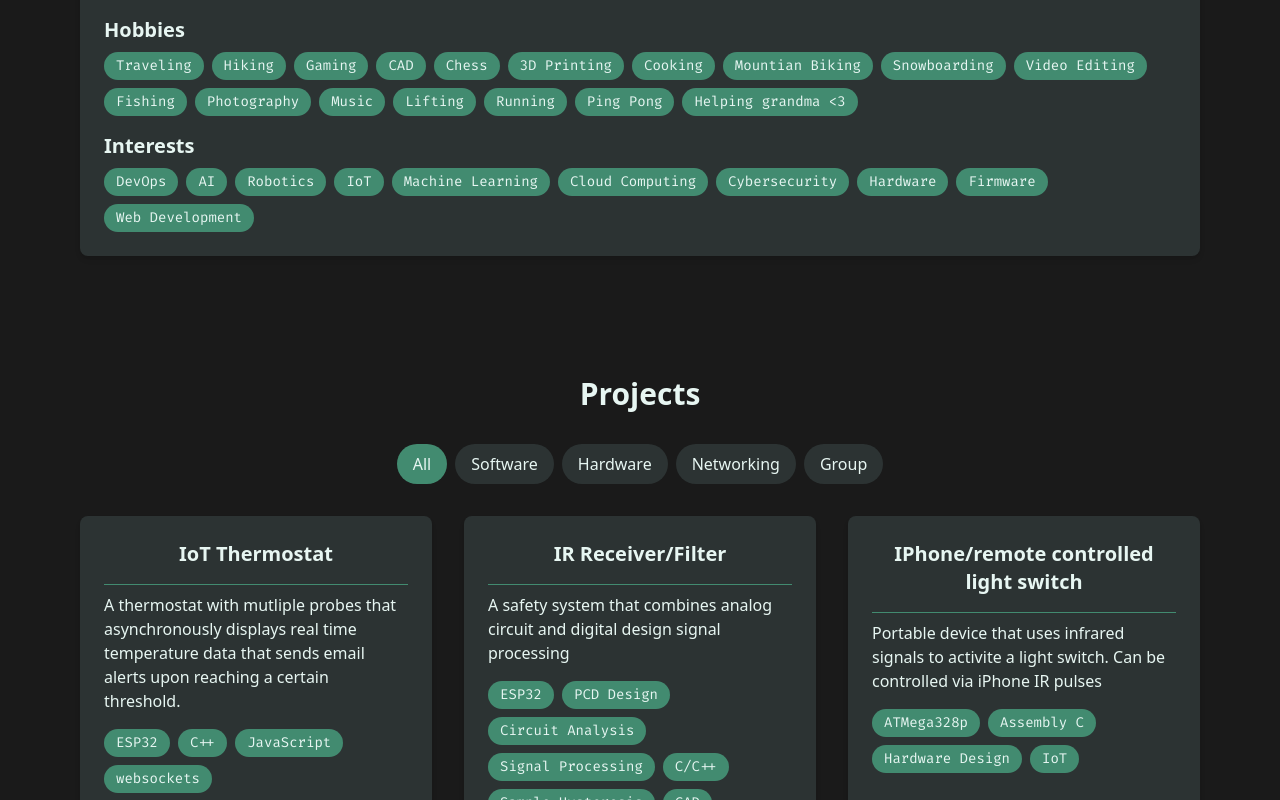
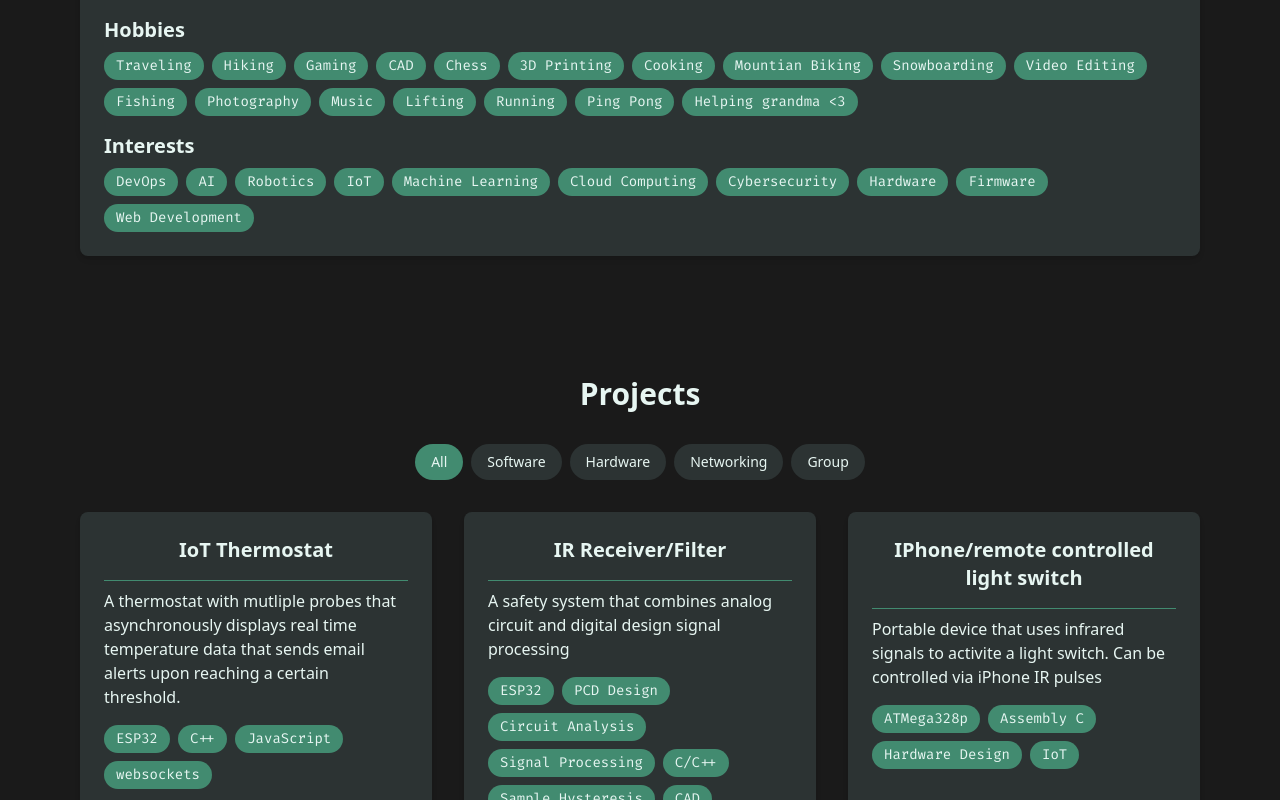
Before and after one commit to ZakMin11/personal-portfolio, a React (Vite) app: page / in a window 1280 px wide. Shown: the part 652-1452 px from the top of the page. Built offline with nearby package versions, Linux system fonts and the light colour scheme.

Commit message:
updated degree + scrolling, needs symbol fixing

```diff
--- a/src/components/AnimateOnScroll.tsx
+++ b/src/components/AnimateOnScroll.tsx
@@ -48,7 +48,7 @@ const useElementOnScreen = (options: Options): [React.RefObject<HTMLDivElement>,
 };
 
 
-const AnimateOnScroll = ({ children, reappear, threshold = 0.2 }: Props) => {
+const AnimateOnScroll = ({ children, reappear, threshold = 0.1 }: Props) => {
   const [containerRef, isVisible] = useElementOnScreen({
     threshold: threshold,
     reappear: reappear,
--- a/src/components/Hero.jsx
+++ b/src/components/Hero.jsx
@@ -19,7 +19,7 @@ const Hero = () => {
               <FaSchool className="mr-2" /> University of Iowa
             </p>
             <p className="text-xl text-text flex items-center justify-center md:justify-start">
-              <FaGraduationCap className="mr-2" /> Computer Science and Engineering
+              <FaGraduationCap className="mr-2" />Electrical Engineering and Computer Science
             </p>
           </div>
           <div className="text-center md:text-right space-y-4">
--- a/src/components/Projects.jsx
+++ b/src/components/Projects.jsx
@@ -39,7 +39,7 @@ const Projects = () => {
               <button
                 key={filter}
                 onClick={() => handleFilterChange(filter)}
-                className={`px-4 py-2 mx-1 rounded-full ${selectedFilter === filter ? 'bg-accent text-text' : 'bg-secondary text-text'}`}
+                className={`px-4 py-2 mx-0 text-sm sm:text-md  sm:mx-1 rounded-full ${selectedFilter === filter ? 'bg-accent text-text' : 'bg-secondary text-text'}`}
               >
                 {filter}
               </button>
```
